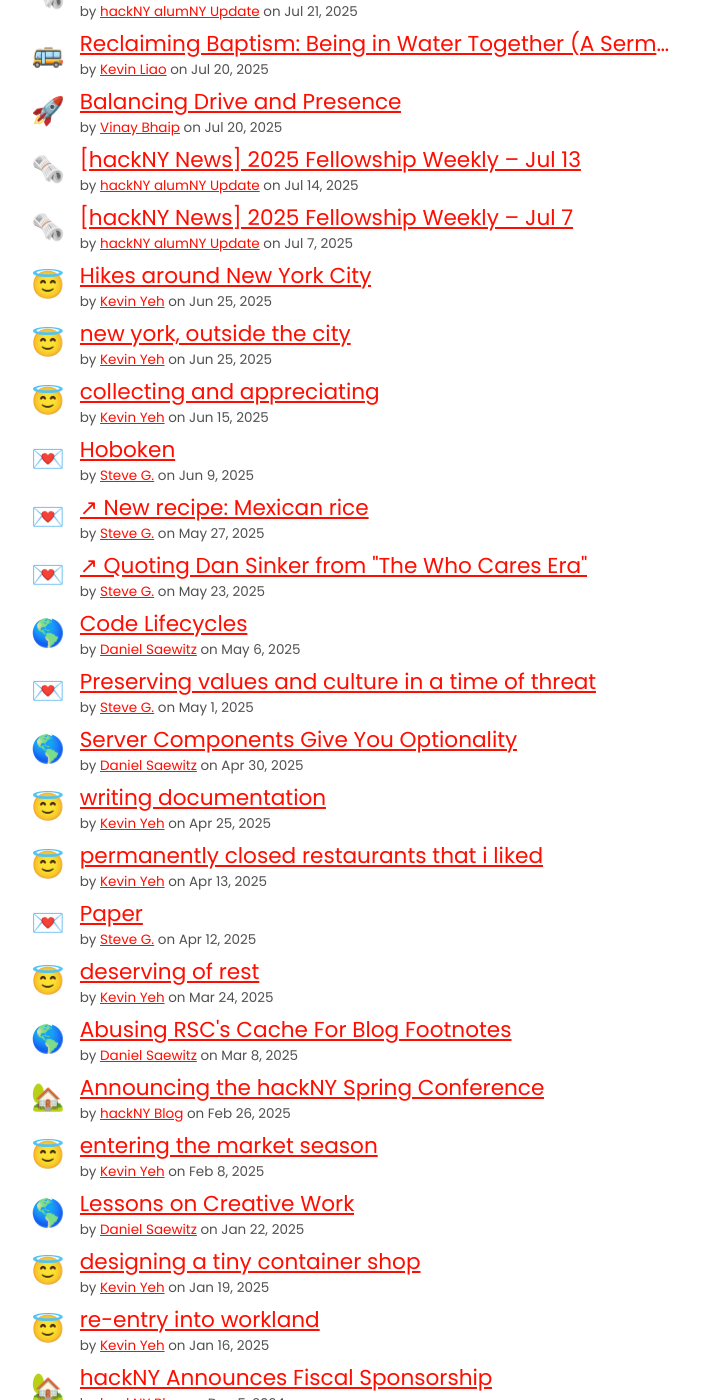
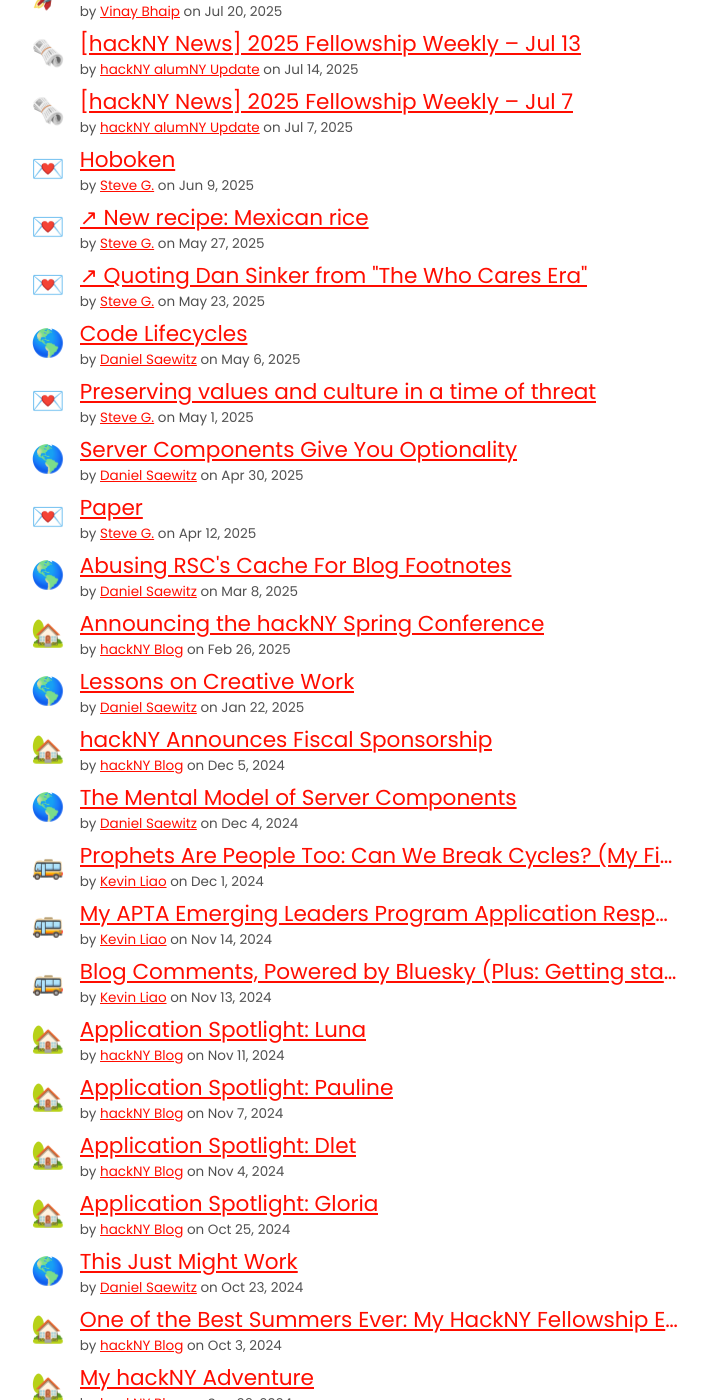
Before and after one commit to hackny/webring, a Jekyll site: the page built from planet.html, in a window 1280 px wide and 1400 px high, scrolled down 2572 px. Shown: the whole window, without its empty margins (309-1017 px from the left). Built offline with Jekyll 4.4.1, drawn with Linux system fonts in a browser that asks for light colours; some of the changed text lies outside the part shown.

```diff
--- a/_data/planet.yaml
+++ b/_data/planet.yaml
@@ -636,138 +636,6 @@
     description: Food blog where I talk about all the things I cook and eat. Tech
       blog with some random content at https://jaronoff.com/
   published_at: 2023-12-18 12:12
-- id: https://ok.spacetypeco.com/a-visit-to-the-nybg-holiday-train-show
-  title: a visit to the NYBG holiday train show
-  url: https://ok.spacetypeco.com/a-visit-to-the-nybg-holiday-train-show
-  fellow:
-    name: Kevin Yeh
-    year: 2015
-    url: https://kyeh.me
-    rss_url: https://ok.spacetypeco.com/feed.xml?type=rss
-    emoji: "\U0001F607"
-    description: My personal footnotes on the internet and all the words, sounds,
-      videos, and sentiments I want to remember for a rainy day.
-  published_at: 2026-02-01 21:08
-- id: https://ok.spacetypeco.com/2025-seoul-south-korea
-  title: "(2025) Seoul, South Korea"
-  url: https://ok.spacetypeco.com/2025-seoul-south-korea
-  fellow:
-    name: Kevin Yeh
-    year: 2015
-    url: https://kyeh.me
-    rss_url: https://ok.spacetypeco.com/feed.xml?type=rss
-    emoji: "\U0001F607"
-    description: My personal footnotes on the internet and all the words, sounds,
-      videos, and sentiments I want to remember for a rainy day.
-  published_at: 2025-12-02 16:30
-- id: https://ok.spacetypeco.com/new-york-outside-the-city
-  title: new york, outside the city
-  url: https://ok.spacetypeco.com/new-york-outside-the-city
-  fellow:
-    name: Kevin Yeh
-    year: 2015
-    url: https://kyeh.me
-    rss_url: https://ok.spacetypeco.com/feed.xml?type=rss
-    emoji: "\U0001F607"
-    description: My personal footnotes on the internet and all the words, sounds,
-      videos, and sentiments I want to remember for a rainy day.
-  published_at: 2025-06-25 00:00
-- id: https://ok.spacetypeco.com/hikes-around-new-york-city
-  title: Hikes around New York City
-  url: https://ok.spacetypeco.com/hikes-around-new-york-city
-  fellow:
-    name: Kevin Yeh
-    year: 2015
-    url: https://kyeh.me
-    rss_url: https://ok.spacetypeco.com/feed.xml?type=rss
-    emoji: "\U0001F607"
-    description: My personal footnotes on the internet and all the words, sounds,
-      videos, and sentiments I want to remember for a rainy day.
-  published_at: 2025-06-25 00:00
-- id: https://ok.spacetypeco.com/collecting-and-appreciating
-  title: collecting and appreciating
-  url: https://ok.spacetypeco.com/collecting-and-appreciating
-  fellow:
-    name: Kevin Yeh
-    year: 2015
-    url: https://kyeh.me
-    rss_url: https://ok.spacetypeco.com/feed.xml?type=rss
-    emoji: "\U0001F607"
-    description: My personal footnotes on the internet and all the words, sounds,
-      videos, and sentiments I want to remember for a rainy day.
-  published_at: 2025-06-15 00:00
-- id: https://ok.spacetypeco.com/writing-documentation
-  title: writing documentation
-  url: https://ok.spacetypeco.com/writing-documentation
-  fellow:
-    name: Kevin Yeh
-    year: 2015
-    url: https://kyeh.me
-    rss_url: https://ok.spacetypeco.com/feed.xml?type=rss
-    emoji: "\U0001F607"
-    description: My personal footnotes on the internet and all the words, sounds,
-      videos, and sentiments I want to remember for a rainy day.
-  published_at: 2025-04-25 23:27
-- id: https://ok.spacetypeco.com/permanently-closed-restaurants-that-i-liked
-  title: permanently closed restaurants that i liked
-  url: https://ok.spacetypeco.com/permanently-closed-restaurants-that-i-liked
-  fellow:
-    name: Kevin Yeh
-    year: 2015
-    url: https://kyeh.me
-    rss_url: https://ok.spacetypeco.com/feed.xml?type=rss
-    emoji: "\U0001F607"
-    description: My personal footnotes on the internet and all the words, sounds,
-      videos, and sentiments I want to remember for a rainy day.
-  published_at: 2025-04-13 00:00
-- id: https://ok.spacetypeco.com/deserving-of-rest
-  title: deserving of rest
-  url: https://ok.spacetypeco.com/deserving-of-rest
-  fellow:
-    name: Kevin Yeh
-    year: 2015
-    url: https://kyeh.me
-    rss_url: https://ok.spacetypeco.com/feed.xml?type=rss
-    emoji: "\U0001F607"
-    description: My personal footnotes on the internet and all the words, sounds,
-      videos, and sentiments I want to remember for a rainy day.
-  published_at: 2025-03-24 22:06
-- id: https://ok.spacetypeco.com/entering-the-market-season
-  title: entering the market season
-  url: https://ok.spacetypeco.com/entering-the-market-season
-  fellow:
-    name: Kevin Yeh
-    year: 2015
-    url: https://kyeh.me
-    rss_url: https://ok.spacetypeco.com/feed.xml?type=rss
-    emoji: "\U0001F607"
-    description: My personal footnotes on the internet and all the words, sounds,
-      videos, and sentiments I want to remember for a rainy day.
-  published_at: 2025-02-08 22:24
-- id: https://ok.spacetypeco.com/designing-a-tiny-container-shop
-  title: designing a tiny container shop
-  url: https://ok.spacetypeco.com/designing-a-tiny-container-shop
-  fellow:
-    name: Kevin Yeh
-    year: 2015
-    url: https://kyeh.me
-    rss_url: https://ok.spacetypeco.com/feed.xml?type=rss
-    emoji: "\U0001F607"
-    description: My personal footnotes on the internet and all the words, sounds,
-      videos, and sentiments I want to remember for a rainy day.
-  published_at: 2025-01-19 23:00
-- id: https://ok.spacetypeco.com/re-entry-into-workland
-  title: re-entry into workland
-  url: https://ok.spacetypeco.com/re-entry-into-workland
-  fellow:
-    name: Kevin Yeh
-    year: 2015
-    url: https://kyeh.me
-    rss_url: https://ok.spacetypeco.com/feed.xml?type=rss
-    emoji: "\U0001F607"
-    description: My personal footnotes on the internet and all the words, sounds,
-      videos, and sentiments I want to remember for a rainy day.
-  published_at: 2025-01-16 00:00
 - id: https://blog.vinaybhaip.com/2026/01/04/lossless-experience-transfers
   title: A Lossless Transfer of Experiences
   url: https://blog.vinaybhaip.com/2026/01/04/lossless-experience-transfers
```
